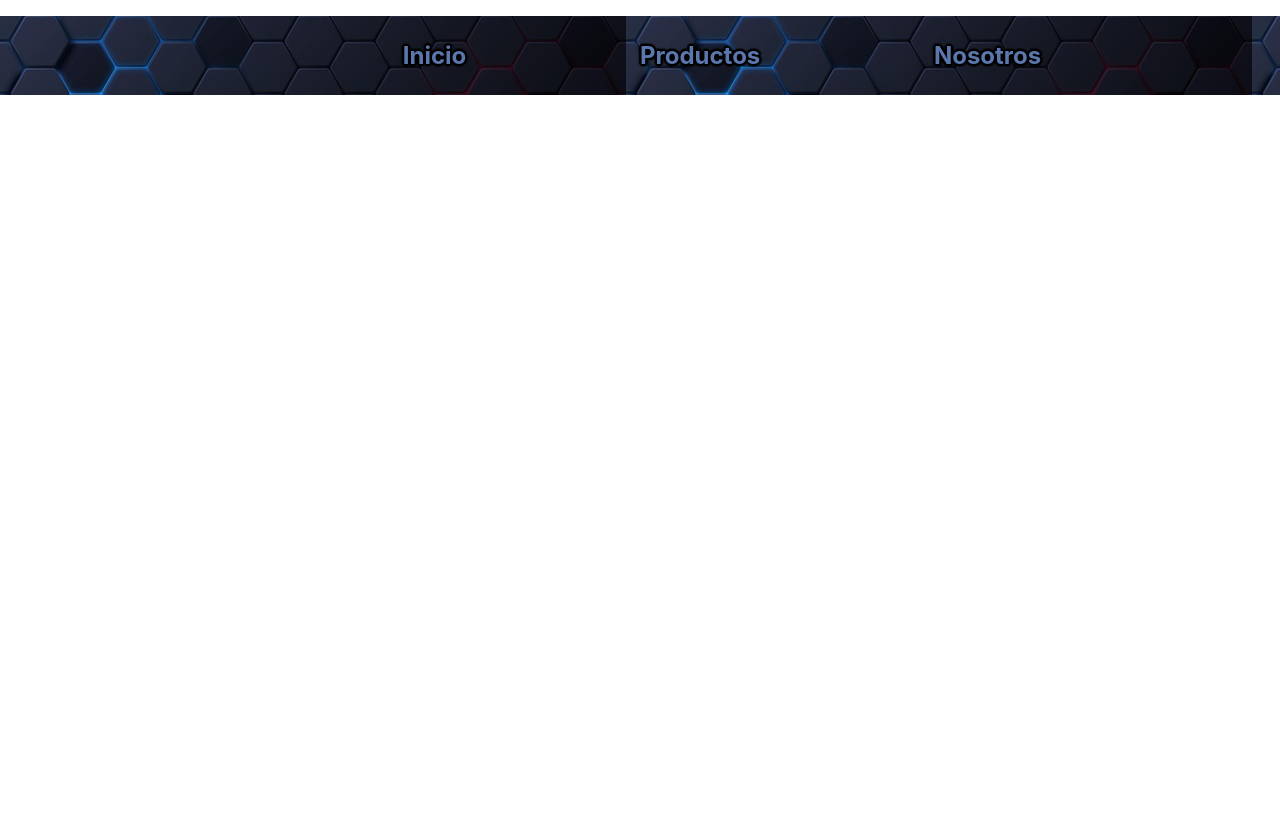
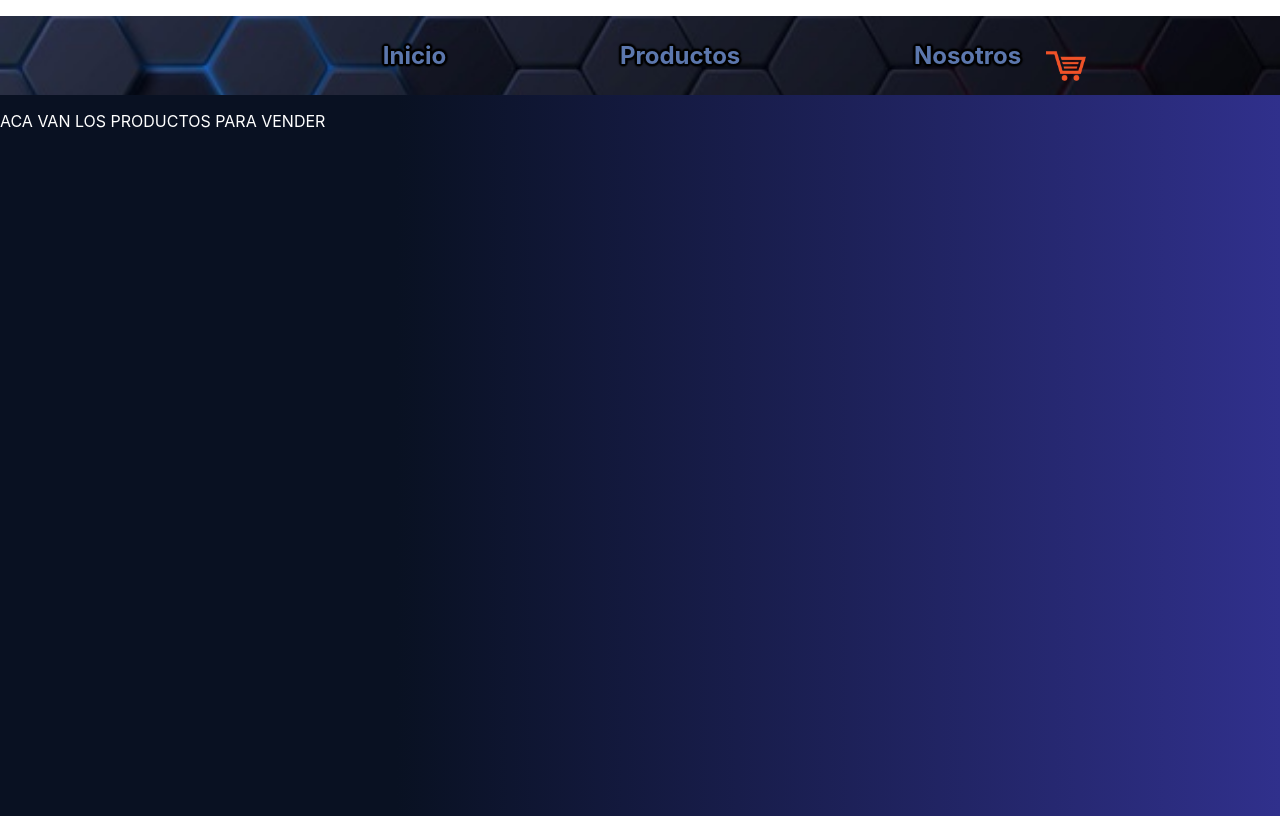
Before and after one commit to FlorUFerrer/ReactJsCD, a React (Create React App) app: page / in a window 1280 px wide. Built offline with nearby package versions, Linux system fonts and the light colour scheme.

Commit message:
Creando landing

```diff
--- a/src/App.css
+++ /dev/null
@@ -1,11 +0,0 @@
-
-.App-header {
-  background-color: #282c34;
-  min-height: 100vh;
-  display: flex;
-  flex-direction: column;
-  align-items: center;
-  justify-content: center;
-  font-size: calc(10px + 2vmin);
-  color: white;
-}
--- a/src/App.js
+++ b/src/App.js
@@ -1,18 +1,20 @@
+import './components/styles/App.css';
 import React from 'react';
-import './App.css';
-
 import NavBar from './components/NavBar';
+import ItemListContainer  from './components/ItemListContainer';
+//import { useState } from 'react';
+//import {Mensaje} from './components/Mensaje'
 
 function App() {
 
+
+
     return (
       <div >
-
-        <NavBar/>
-
-
-
-
+        <header className="App-header">
+          <NavBar/>
+        <ItemListContainer/>
+        </header>
       </div>
     );
 }
--- /dev/null
+++ b/src/components/CartWidget.js
@@ -0,0 +1,12 @@
+import './styles/CartWidget.css'
+import imagenCarrito from './img/carritoCompras.png'
+
+const CartWidget = () => {
+     return(
+        <div>
+            <img className="imagenCarrito" src={imagenCarrito} />
+        </div>
+    )
+}
+
+ export default CartWidget
--- /dev/null
+++ b/src/components/ItemListContainer.js
@@ -0,0 +1,11 @@
+import "./styles/itemListContainer.css"
+
+const ItemListContainer = () =>{
+
+    return(
+       <div>
+           <p className="listProducts">ACA VAN LOS PRODUCTOS PARA VENDER</p>
+       </div>
+    )
+}
+ export default ItemListContainer
--- /dev/null
+++ b/src/components/Mensaje.js
@@ -0,0 +1,8 @@
+export const Mensaje = (props) =>{
+
+    return(
+
+        <h1 onClick={props.onMensaje} >{props.text}
+       </h1>
+    )
+   }
--- a/src/components/NavBar.js
+++ b/src/components/NavBar.js
@@ -1,17 +1,21 @@
 //Inicia con : npm start (en la terminal)
 
-import './NavBar.css'
+import CartWidget from './CartWidget'
+import './styles/NavBar.css'
+
 
 function NavBar() {
      return(
-
+           <div>
                 <nav className="NavBar">
                     <ul className="navBarLista">
                         <li className="navBarItems">Inicio</li>
                         <li className="navBarItems">Productos</li>
                         <li className="navBarItems">Nosotros</li>
+                        <CartWidget/>
                     </ul>
                 </nav>
+            </div>
     )
 }
 
--- /dev/null
+++ b/src/components/styles/App.css
@@ -0,0 +1,5 @@
+
+.App-header {
+  background: linear-gradient(90deg, rgba(9,17,34,1) 31%, rgba(48,48,140,1) 100%);
+  min-height: 100vh;
+}
--- /dev/null
+++ b/src/components/styles/CartWidget.css
@@ -0,0 +1,8 @@
+.imagenCarrito{
+
+    width: 40px;
+    height: 40px;
+    margin-top: 30px;
+    object-fit: cover;
+
+}
--- a/src/components/NavBar.css
+++ b/src/components/styles/NavBar.css
@@ -5,7 +5,11 @@
     flex-direction: row;
     flex-wrap: wrap;
     justify-content: center;
-    background-image: url(img/FondoNegro.jpg)
+    background-image: url(../img/FondoNegro.jpg);
+    background-repeat: no-repeat;
+    background-size: cover;
+  /*background:#0f1727;;*/
+
 }
 
 .navBarItems{
--- /dev/null
+++ b/src/components/styles/itemListContainer.css
@@ -0,0 +1,3 @@
+.listProducts {
+color: white;
+}
```
Also changed, not shown: src/components/Button.js (added, +19 -0 lines), src/components/img/carritoCompras.png (added), src/components/img/perro.jpg (added). Lines whose indentation alone changed are shown as unchanged.
